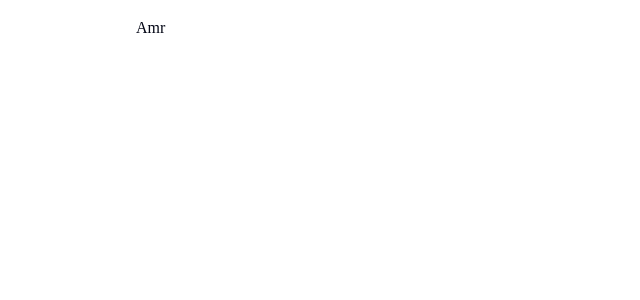
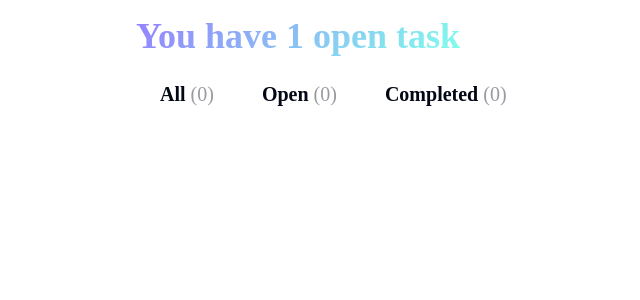
Before and after one commit to amrtarek97/todo-app, a React (Vite) app: page / in a window 1280 px wide. Shown: the top 300 px of the page, without its empty margins (120-760 px from the left). Built offline with nearby package versions, Linux system fonts and the light colour scheme; a web font is replaced by a local one.

Commit message:
configure tasks props

```diff
--- a/src/App.jsx
+++ b/src/App.jsx
@@ -4,13 +4,20 @@
 import { TodoList } from "./components/TodoList";
 
 function App() {
+  const todos = [
+    { input: 'Hello! Add your first todo!', complete: true },
+    // { input: 'Get the groceries!', complete: false },
+    // { input: 'Learn how to web design', complete: false },
+    // { input: 'Say hi to gran gran', complete: true },
+    ];
+
   return (
-    <div>
-      <Header />
-      <Tabs />
-      <TodoList />
+    <>
+      <Header todos={todos}/>
+      <Tabs todos={todos}/>
+      <TodoList todos={todos}/>
       <TodoInput />
-    </div>
+    </>
   )
 }
 
--- a/src/components/Header.jsx
+++ b/src/components/Header.jsx
@@ -1,5 +1,12 @@
-export function Header() {
+export function Header(props) {
+    const { todos } = props;
+    const todosLength = todos.length;
+
+    const isTasksPlural = todos.length != 1;
+    const tasOrTasks = isTasksPlural ? 'tasks' : 'task'
     return (
-        <header>Amr</header>
+        <header>
+            <h1 className="text-gradient">You have {todosLength} open {tasOrTasks}</h1>
+        </header>
     )
 }
--- a/src/components/Tabs.jsx
+++ b/src/components/Tabs.jsx
@@ -1,5 +1,14 @@
 export function Tabs() {
+    const tabs = ['All', 'Open', 'Completed'];
     return (
-        <nav></nav>
+        <nav className="tab-container">
+            {tabs.map((tab, tabIndex) => {
+                return (
+                    <button key={tabIndex} className="tab-button">
+                        <h4>{tab} <span>(0)</span></h4>
+                    </button>
+                )
+            })}
+        </nav>
     )
 }
```
